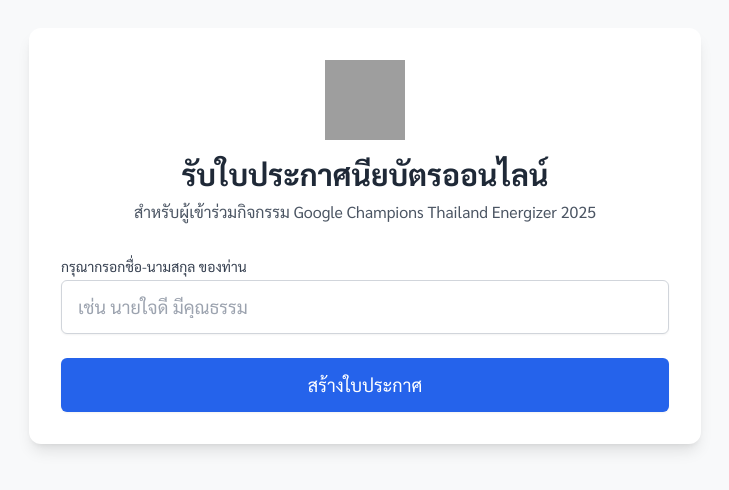
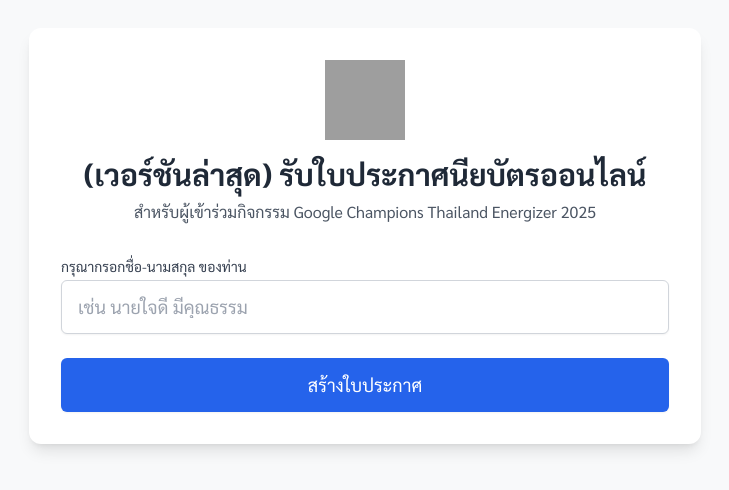
Before and after one commit to KruHamid/certificate-generator, a plain HTML site: page index.html in a window 1280 px wide. Shown: the part 164-654 px from the top of the page, without its empty margins (275-1004 px from the left). Drawn offline with nearby package versions, Linux system fonts and the light colour scheme; grey boxes are pictures that could not be loaded; a web font is replaced by a local one.

Commit message:
Update index.html
test

```diff
--- a/index.html
+++ b/index.html
@@ -66,7 +66,7 @@
         <div id="input-section" class="bg-white p-8 rounded-xl shadow-lg transition-opacity duration-500">
             <div class="text-center">
                 <img src="https://upload.wikimedia.org/wikipedia/commons/c/c1/Google_%22G%22_logo.svg" alt="Event Logo" class="mx-auto mb-4 h-20 w-20">
-                <h1 class="text-2xl md:text-3xl font-bold text-gray-800">รับใบประกาศนียบัตรออนไลน์</h1>
+                <h1 class="text-2xl md:text-3xl font-bold text-gray-800">(เวอร์ชันล่าสุด) รับใบประกาศนียบัตรออนไลน์</h1>
                 <p class="text-gray-600 mt-2">สำหรับผู้เข้าร่วมกิจกรรม Google Champions Thailand Energizer 2025</p>
             </div>
             <form id="name-form" class="mt-8 space-y-6">
```
